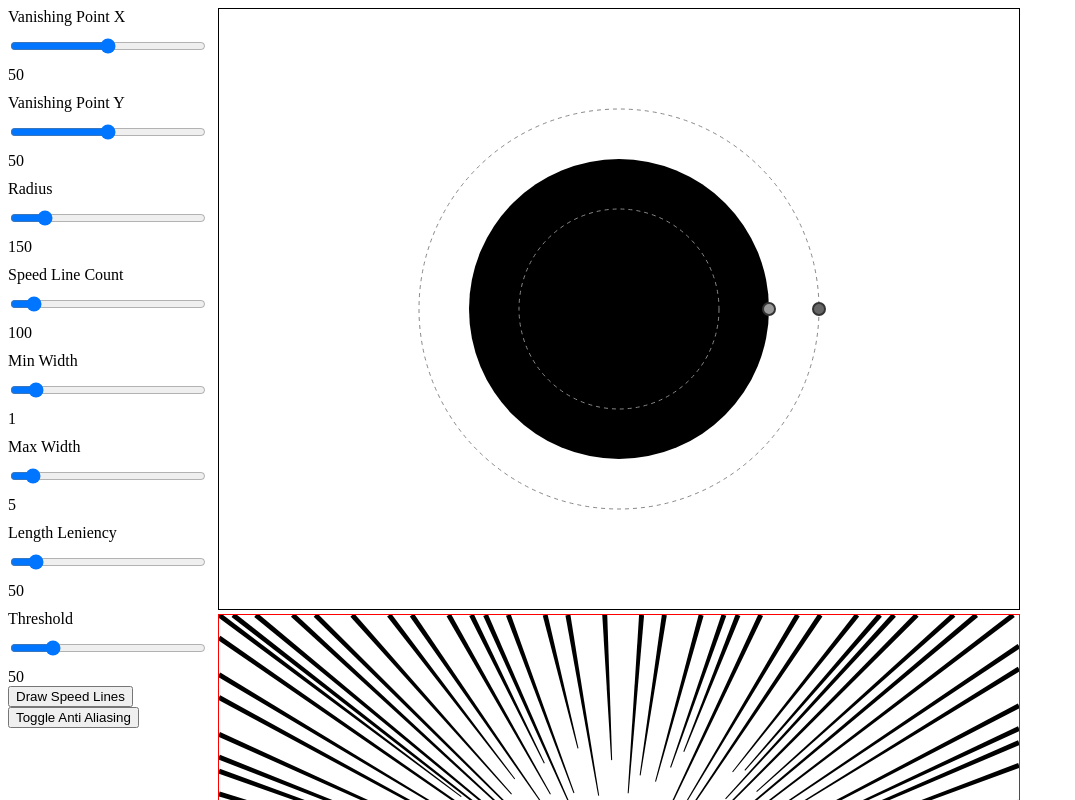
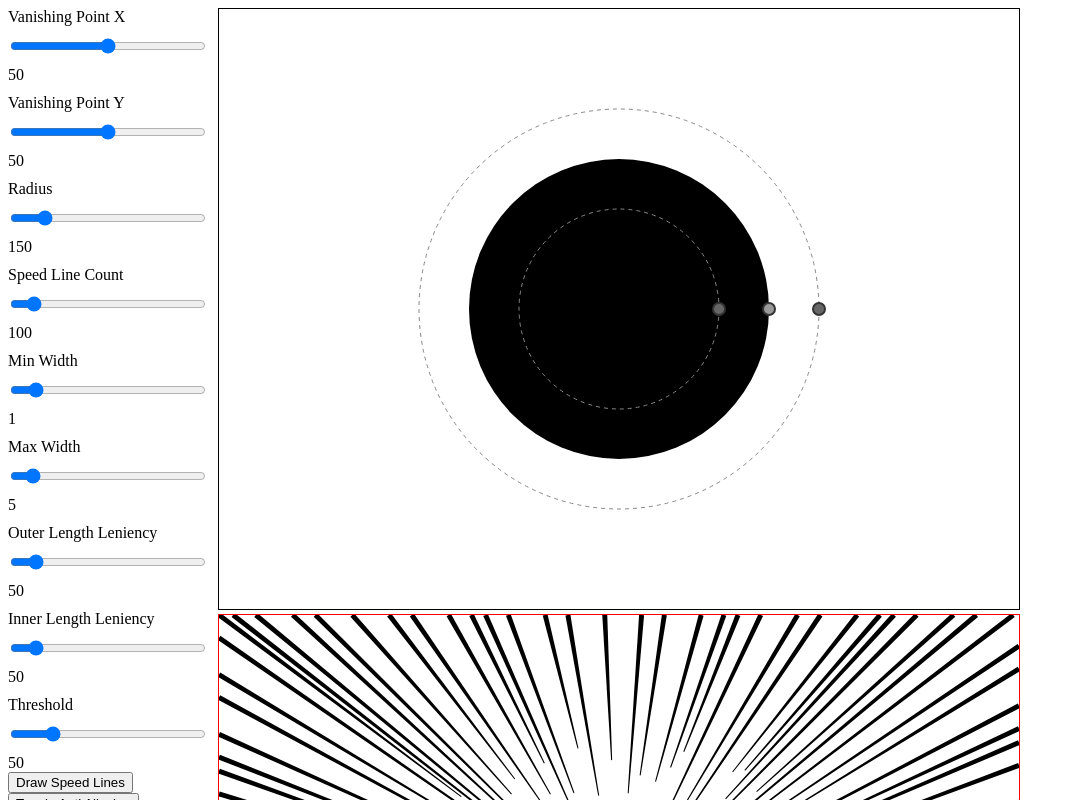
Before and after one commit to toiim/speed-lines, a Vue app: page / in a window 1280 px wide. Shown: the top 800 px of the page, without its empty margins (0-1075 px from the left). Built offline with nearby package versions, Linux system fonts and the light colour scheme; the HTML template or start-up script is replaced by a standard one.

Commit message:
Refactor length leniency handling in App.vue. Split length leniency into outer and inner variants with corresponding state variables and drag functions. Updated rendering logic to accommodate new leniency parameters for improved user interaction and visual accuracy.

```diff
--- a/src/App.vue
+++ b/src/App.vue
@@ -7,7 +7,8 @@ const radius = ref(150);
 const speedLineCount = ref(100);
 const minWidth = ref(1);
 const maxWidth = ref(5);
-const lengthLeniency = ref(50); // number of pixels that can be above or below the ideal length
+const outerLengthLeniency = ref(50); // number of pixels that can extend beyond the radius
+const innerLengthLeniency = ref(50); // number of pixels that can be shorter than the radius
 
 const canvasWidth = 800;
 const canvasHeight = 600;
@@ -15,7 +16,8 @@ const canvasHeight = 600;
 const speedLineCanvas = ref<HTMLCanvasElement | null>(null);
 const svgElement = ref<SVGSVGElement | null>(null);
 const isDragging = ref(false);
-const isDraggingLeniency = ref(false);
+const isDraggingOuterLeniency = ref(false);
+const isDraggingInnerLeniency = ref(false);
 const isDraggingRadius = ref(false);
 const dragOffset = ref<{ x: number; y: number } | null>(null);
 const threshold = ref(50);
@@ -25,7 +27,7 @@ onMounted(() => {
   drawSpeedLines();
 });
 
-watch([vanishingPointX, vanishingPointY, radius, speedLineCount, minWidth, maxWidth, lengthLeniency, threshold, isAntiAliasing], () => {
+watch([vanishingPointX, vanishingPointY, radius, speedLineCount, minWidth, maxWidth, outerLengthLeniency, innerLengthLeniency, threshold, isAntiAliasing], () => {
   drawSpeedLines();
 });
 
@@ -59,7 +61,7 @@ function getSVGPoint(event: MouseEvent | TouchEvent): { x: number; y: number } |
 }
 
 function startDrag(event: MouseEvent | TouchEvent) {
-  if (isDraggingLeniency.value || isDraggingRadius.value) return;
+  if (isDraggingOuterLeniency.value || isDraggingInnerLeniency.value || isDraggingRadius.value) return;
   event.preventDefault();
 
   const point = getSVGPoint(event);
@@ -77,7 +79,7 @@ function startDrag(event: MouseEvent | TouchEvent) {
 }
 
 function drag(event: MouseEvent | TouchEvent) {
-  if (!isDragging.value || isDraggingLeniency.value || isDraggingRadius.value || !dragOffset.value) return;
+  if (!isDragging.value || isDraggingOuterLeniency.value || isDraggingInnerLeniency.value || isDraggingRadius.value || !dragOffset.value) return;
   event.preventDefault();
 
   const point = getSVGPoint(event);
@@ -97,16 +99,22 @@ function drag(event: MouseEvent | TouchEvent) {
 }
 
 function stopDrag(event: MouseEvent | TouchEvent) {
-  if (isDraggingLeniency.value || isDraggingRadius.value) return;
+  if (isDraggingOuterLeniency.value || isDraggingInnerLeniency.value || isDraggingRadius.value) return;
   event.preventDefault();
   isDragging.value = false;
   dragOffset.value = null;
 }
 
-function startDragLeniency(event: MouseEvent | TouchEvent) {
+function startDragOuterLeniency(event: MouseEvent | TouchEvent) {
   event.preventDefault();
   event.stopPropagation();
-  isDraggingLeniency.value = true;
+  isDraggingOuterLeniency.value = true;
+}
+
+function startDragInnerLeniency(event: MouseEvent | TouchEvent) {
+  event.preventDefault();
+  event.stopPropagation();
+  isDraggingInnerLeniency.value = true;
 }
 
 function startDragRadius(event: MouseEvent | TouchEvent) {
@@ -115,8 +123,8 @@ function startDragRadius(event: MouseEvent | TouchEvent) {
   isDraggingRadius.value = true;
 }
 
-function dragLeniency(event: MouseEvent | TouchEvent) {
-  if (!isDraggingLeniency.value) return;
+function dragOuterLeniency(event: MouseEvent | TouchEvent) {
+  if (!isDraggingOuterLeniency.value) return;
   event.preventDefault();
   event.stopPropagation();
 
@@ -131,12 +139,37 @@ function dragLeniency(event: MouseEvent | TouchEvent) {
   const dy = point.y - vpY;
   const distance = Math.sqrt(dx * dx + dy * dy);
 
-  // Update lengthLeniency based on distance from vanishing point
-  // lengthLeniency = distance - radius
+  // Update outerLengthLeniency based on distance from vanishing point
+  // outerLengthLeniency = distance - radius
   const newLeniency = distance - radius.value;
 
   // Clamp to valid range (1-500 based on input range)
-  lengthLeniency.value = Math.max(1, Math.min(500, newLeniency));
+  outerLengthLeniency.value = Math.max(1, Math.min(500, newLeniency));
+}
+
+function dragInnerLeniency(event: MouseEvent | TouchEvent) {
+  if (!isDraggingInnerLeniency.value) return;
+  event.preventDefault();
+  event.stopPropagation();
+
+  const point = getSVGPoint(event);
+  if (!point) return;
+
+  const vpX = vanishingPointX.value * canvasWidth / 100;
+  const vpY = vanishingPointY.value * canvasHeight / 100;
+
+  // Calculate distance from vanishing point to mouse position
+  const dx = point.x - vpX;
+  const dy = point.y - vpY;
+  const distance = Math.sqrt(dx * dx + dy * dy);
+
+  // Update innerLengthLeniency based on distance from vanishing point
+  // innerLengthLeniency = radius - distance (when distance < radius)
+  const newLeniency = radius.value - distance;
+
+  // Clamp to valid range (1-500 based on input range)
+  // Also ensure it doesn't exceed the radius
+  innerLengthLeniency.value = Math.max(1, Math.min(500, Math.max(0, newLeniency)));
 }
 
 function dragRadius(event: MouseEvent | TouchEvent) {
@@ -160,10 +193,16 @@ function dragRadius(event: MouseEvent | TouchEvent) {
   radius.value = Math.max(0, Math.min(1000, distance));
 }
 
-function stopDragLeniency(event: MouseEvent | TouchEvent) {
+function stopDragOuterLeniency(event: MouseEvent | TouchEvent) {
   event.preventDefault();
   event.stopPropagation();
-  isDraggingLeniency.value = false;
+  isDraggingOuterLeniency.value = false;
+}
+
+function stopDragInnerLeniency(event: MouseEvent | TouchEvent) {
+  event.preventDefault();
+  event.stopPropagation();
+  isDraggingInnerLeniency.value = false;
 }
 
 function stopDragRadius(event: MouseEvent | TouchEvent) {
@@ -173,8 +212,10 @@ function stopDragRadius(event: MouseEvent | TouchEvent) {
 }
 
 function handleMouseMove(event: MouseEvent | TouchEvent) {
-  if (isDraggingLeniency.value) {
-    dragLeniency(event);
+  if (isDraggingOuterLeniency.value) {
+    dragOuterLeniency(event);
+  } else if (isDraggingInnerLeniency.value) {
+    dragInnerLeniency(event);
   } else if (isDraggingRadius.value) {
     dragRadius(event);
   } else if (isDragging.value) {
@@ -183,8 +224,10 @@ function handleMouseMove(event: MouseEvent | TouchEvent) {
 }
 
 function handleMouseUp(event: MouseEvent | TouchEvent) {
-  if (isDraggingLeniency.value) {
-    stopDragLeniency(event);
+  if (isDraggingOuterLeniency.value) {
+    stopDragOuterLeniency(event);
+  } else if (isDraggingInnerLeniency.value) {
+    stopDragInnerLeniency(event);
   } else if (isDraggingRadius.value) {
     stopDragRadius(event);
   } else if (isDragging.value) {
@@ -254,9 +297,17 @@ function drawSpeedLines() {
         // Calculate the goal travel distance (stopping at radius distance from vanishing point)
         const goalTravelDistance = Math.max(0, distance - r);
 
-        // Add random leniency to the travel distance (can be longer or shorter)
-        const leniencyOffset = (Math.random() * 2 - 1) * lengthLeniency.value; // Random between -lengthLeniency and +lengthLeniency
-        const travelDistance = Math.max(0, Math.min(distance, goalTravelDistance + leniencyOffset)); // Clamp between 0 and total distance
+        // Apply separate inner and outer leniency boundaries
+        // Lines should never extend beyond (radius + outerLengthLeniency) - furthest from VP
+        // Lines should never be shorter than (radius - innerLengthLeniency) - closest to VP
+        // Smaller travelDistance = ends further from VP (outer boundary)
+        // Larger travelDistance = ends closer to VP (inner boundary)
+        const minTravelDistance = Math.max(0, goalTravelDistance - outerLengthLeniency.value);
+        const maxTravelDistance = Math.min(distance, goalTravelDistance + innerLengthLeniency.value);
+
+        // Randomly choose a travel distance within the allowed range
+        const randomValue = Math.random();
+        const travelDistance = minTravelDistance + randomValue * (maxTravelDistance - minTravelDistance);
 
         // Calculate end point along the line
         const endX = startX + dirX * travelDistance;
@@ -342,8 +393,10 @@ function toggleAntiAliasing() {
         <input type="range" min="0" max="10" v-model.number="minWidth" /><span>{{ minWidth }}</span>
         <label for="maxWidth">Max Width</label>
         <input type="range" min="1" max="50" v-model.number="maxWidth" /><span>{{ maxWidth }}</span>
-        <label for="lengthLeniency">Length Leniency</label>
-        <input type="range" min="1" max="500" v-model.number="lengthLeniency" /><span>{{ lengthLeniency }}</span>
+        <label for="outerLengthLeniency">Outer Length Leniency</label>
+        <input type="range" min="1" max="500" v-model.number="outerLengthLeniency" /><span>{{ outerLengthLeniency }}</span>
+        <label for="innerLengthLeniency">Inner Length Leniency</label>
+        <input type="range" min="1" max="500" v-model.number="innerLengthLeniency" /><span>{{ innerLengthLeniency }}</span>
         <label for="threshold">Threshold</label>
         <input type="range" min="1" max="255" v-model.number="threshold" /><span>{{ threshold }}</span>
       </div>
@@ -358,15 +411,15 @@ function toggleAntiAliasing() {
       <svg ref="svgElement" :width="canvasWidth" :height="canvasHeight" :viewBox="`0 0 ${canvasWidth} ${canvasHeight}`"
         @mousemove="handleMouseMove" @mouseup="handleMouseUp" @mouseleave="handleMouseUp" @touchmove="handleMouseMove"
         @touchend="handleMouseUp">
-        <!-- Outer variance circle (radius + lengthLeniency) -->
+        <!-- Outer variance circle (radius + outerLengthLeniency) -->
         <circle :cx="vanishingPointX * canvasWidth / 100" :cy="vanishingPointY * canvasHeight / 100"
-          :r="radius + lengthLeniency" fill="none" stroke="#888" stroke-width="1" stroke-dasharray="4 4" />
+          :r="radius + outerLengthLeniency" fill="none" stroke="#888" stroke-width="1" stroke-dasharray="4 4" />
 
-        <!-- Leniency handle circle (on the edge of outer variance circle) -->
-        <circle :cx="vanishingPointX * canvasWidth / 100 + radius + lengthLeniency"
+        <!-- Outer leniency handle circle (on the edge of outer variance circle) -->
+        <circle :cx="vanishingPointX * canvasWidth / 100 + radius + outerLengthLeniency"
           :cy="vanishingPointY * canvasHeight / 100" r="6" fill="#666" stroke="#333" stroke-width="2"
-          @mousedown="startDragLeniency" @touchstart="startDragLeniency"
-          :style="{ cursor: isDraggingLeniency ? 'grabbing' : 'grab' }" />
+          @mousedown="startDragOuterLeniency" @touchstart="startDragOuterLeniency"
+          :style="{ cursor: isDraggingOuterLeniency ? 'grabbing' : 'grab' }" />
         <!-- Main radius circle -->
         <circle :cx="vanishingPointX * canvasWidth / 100" :cy="vanishingPointY * canvasHeight / 100" :r="radius"
           @mousedown="startDrag" @touchstart="startDrag" :style="{ cursor: isDragging ? 'grabbing' : 'grab' }" />
@@ -374,10 +427,15 @@ function toggleAntiAliasing() {
         <circle :cx="vanishingPointX * canvasWidth / 100 + radius" :cy="vanishingPointY * canvasHeight / 100" r="6"
           fill="#999" stroke="#333" stroke-width="2" @mousedown="startDragRadius" @touchstart="startDragRadius"
           :style="{ cursor: isDraggingRadius ? 'grabbing' : 'grab' }" />
-        <!-- Inner variance circle (radius - lengthLeniency) -->
+        <!-- Inner variance circle (radius - innerLengthLeniency) -->
         <circle class="pointer-ignore" :cx="vanishingPointX * canvasWidth / 100"
-          :cy="vanishingPointY * canvasHeight / 100" :r="Math.max(0, radius - lengthLeniency)" fill="none" stroke="#888"
+          :cy="vanishingPointY * canvasHeight / 100" :r="Math.max(0, radius - innerLengthLeniency)" fill="none" stroke="#888"
           stroke-width="1" stroke-dasharray="4 4" />
+        <!-- Inner leniency handle circle (on the edge of inner variance circle) -->
+        <circle :cx="vanishingPointX * canvasWidth / 100 + Math.max(0, radius - innerLengthLeniency)"
+          :cy="vanishingPointY * canvasHeight / 100" r="6" fill="#666" stroke="#333" stroke-width="2"
+          @mousedown="startDragInnerLeniency" @touchstart="startDragInnerLeniency"
+          :style="{ cursor: isDraggingInnerLeniency ? 'grabbing' : 'grab' }" />
       </svg>
       <canvas ref="speedLineCanvas" id="speed-lines" :width="canvasWidth" :height="canvasHeight"></canvas>
     </div>
```
